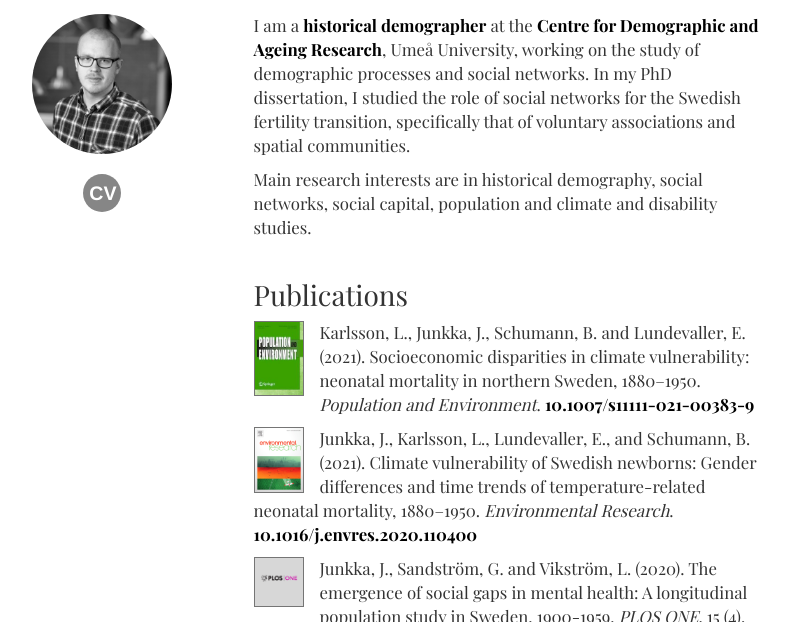
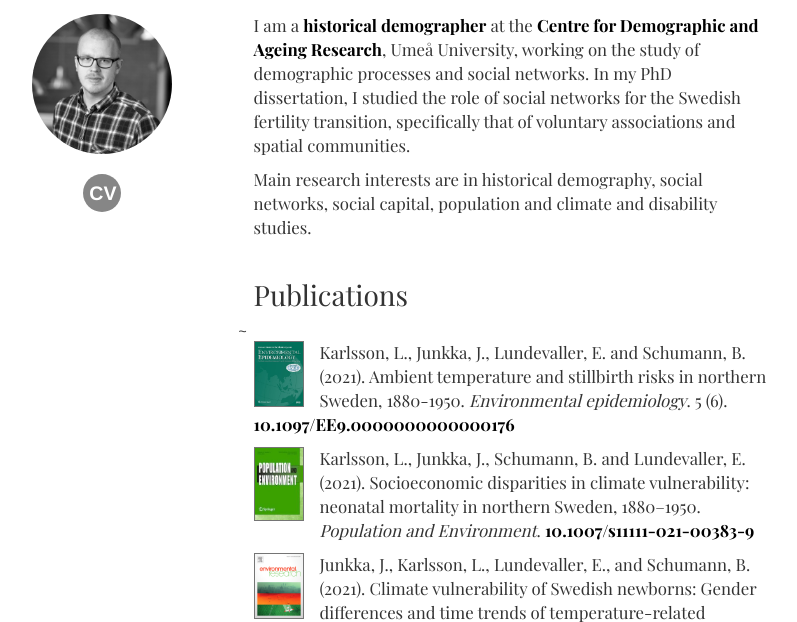
Before and after one commit to junkka/junkka.github.io, a plain HTML site: page index.html in a window 1280 px wide. Shown: the part 113-735 px from the top of the page, without its empty margins (129-926 px from the left). Drawn offline with nearby package versions, Linux system fonts and the light colour scheme.

Commit message:
add ee paper

```diff
--- a/index.html
+++ b/index.html
@@ -48,7 +48,15 @@
 			<div class="col-md-12">
 				<h3>Publications</h3>
 			</div>
-        <div class="col-md-12 project-row">
+	~<div class="col-md-12 project-row">
+		<p>
+		<a href="https://doi.org/10.1007/s11111-021-00383-9"><img class="img-responsive proj-pic" alt="ee-cover.jpg" src="assets/images/ee-cover.jpg"></a>
+		Karlsson, L., Junkka, J., Lundevaller, E. and Schumann, B. (2021). Ambient temperature and stillbirth risks in northern Sweden, 1880-1950.
+		<em>Environmental epidemiology</em>. 5 (6).
+			 <a href="http://dx.doi.org/10.1097/EE9.0000000000000176">10.1097/EE9.0000000000000176</a>
+		 </p>
+	</div>
+	<div class="col-md-12 project-row">
             <p>
             <a href="https://doi.org/10.1007/s11111-021-00383-9"><img class="img-responsive proj-pic" alt="pop-env.jpg" src="assets/images/pop-env.jpg"></a>
               Karlsson, L., Junkka, J., Schumann, B. and Lundevaller, E. (2021). Socioeconomic disparities in climate vulnerability: neonatal mortality in northern Sweden, 1880–1950.
```
Also changed, not shown: assets/images/ee-cover.jpg (added).
